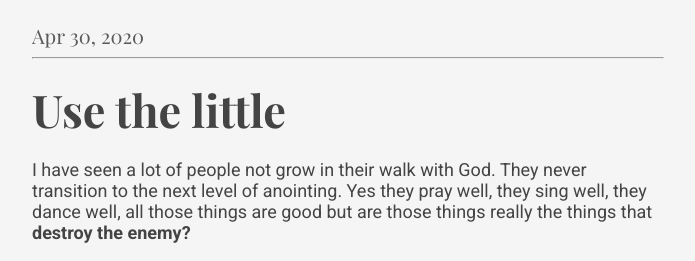
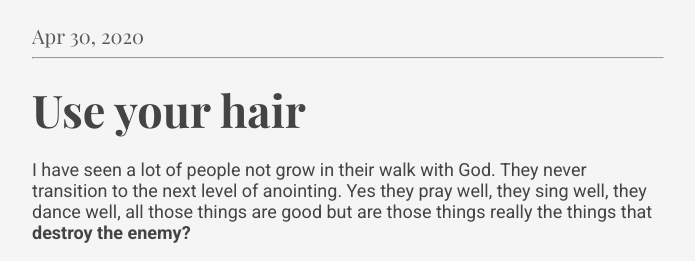
Before and after one commit to gitryder/jekyll-dan-page, a Jekyll site: the page built from _posts/2020-04-30-Use-your-hair.md, in a window 1280 px wide and 900 px high. Shown: the top 261 px of the window, without its empty margins (292-987 px from the left). Built offline with Jekyll 4.4.1, drawn with Linux system fonts in a browser that asks for light colours; emoji names are drawn with the system emoji font.

Commit message:
Change post-title

```diff
--- a/_posts/2020-04-30-Use-your-hair.md
+++ b/_posts/2020-04-30-Use-your-hair.md
@@ -9,7 +9,7 @@ excerpt_separator: <!--more-->
 What does Samson's hair mean to us today? Read to find out...
 <!--more-->
 
-# Use the little
+# Use your hair
 
 I have seen a lot of people not grow in their walk with God. They never transition to the next level of anointing. Yes they pray well, they sing well, they dance well, all those things are good but are those things really the things that **destroy the enemy?**
 
```
